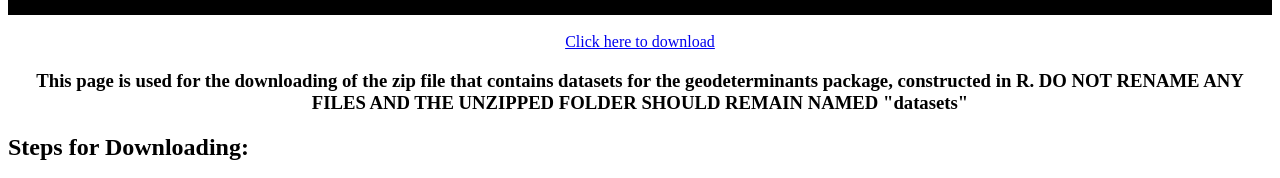
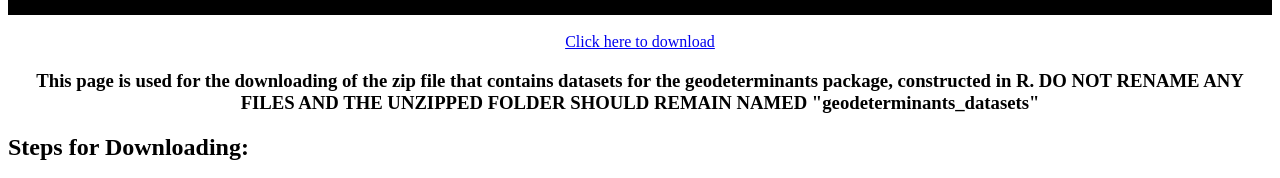
Before and after one commit to wchan05/data_access, a plain HTML site: page index.html in a window 1280 px wide. Shown: the part 474-652 px from the top of the page. Drawn offline with Linux system fonts and the light colour scheme.

Commit message:
Update dataset name index.html

```diff
--- a/index.html
+++ b/index.html
@@ -17,7 +17,7 @@
     <a href="https://drive.google.com/file/d/1pB3RbsUn5A1WPmulzbGrd3G4YpWwvNtX/view?usp=sharing" download>Click here to download</a>
   <h3>
     This page is used for the downloading of the zip file that contains datasets for the geodeterminants package, constructed in R.
-    <strong> DO NOT RENAME ANY FILES AND THE UNZIPPED FOLDER SHOULD REMAIN NAMED "datasets"</strong>
+    <strong> DO NOT RENAME ANY FILES AND THE UNZIPPED FOLDER SHOULD REMAIN NAMED "geodeterminants_datasets"</strong>
   </h3>
   </center>
   <h2>Steps for Downloading:</h2>
```
